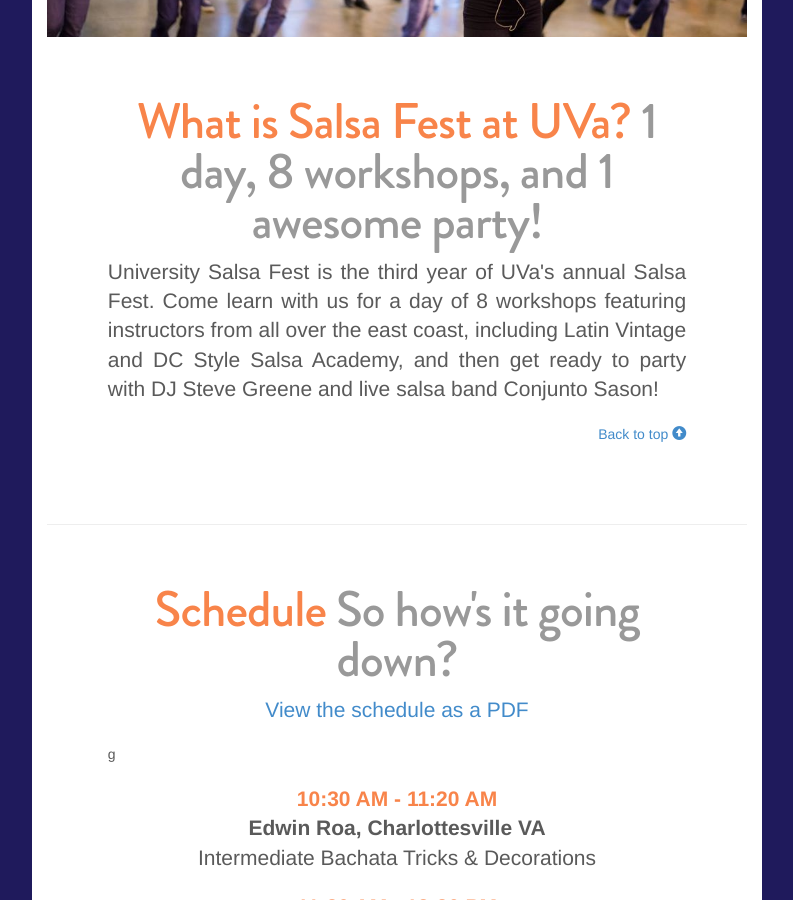
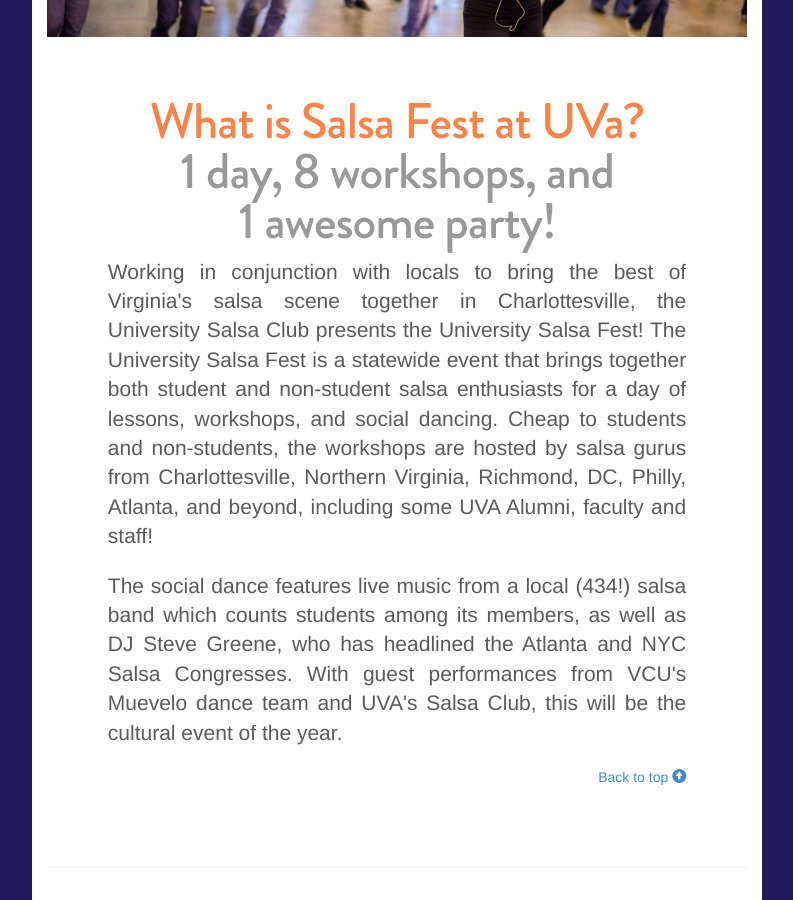
Before and after one commit to swoloszynski/universitysalsafest, a Jekyll site: the page bootstrap-3.0.3/examples/jumbotron-narrow/index.html, which Jekyll copies as it is, in a window 1280 px wide and 900 px high, scrolled down 634 px. Shown: the whole window, without its empty margins (243-1036 px from the left). Built offline with Jekyll 4.4.1, drawn with Linux system fonts in a browser that asks for light colours; Markdown is read by kramdown in place of the engine named in the settings.

Commit message:
Update About content

```diff
--- a/bootstrap-3.0.3/examples/jumbotron-narrow/index.html
+++ b/bootstrap-3.0.3/examples/jumbotron-narrow/index.html
@@ -55,8 +55,9 @@
       <a id="about"></a>
       <div class="row featurette">
         <div class="col-md-10 col-md-offset-1">
-          <h2 class="featurette-heading light-orange">What is Salsa Fest at UVa? <span class="text-muted">1 day, 8 workshops, and 1 awesome party!</span></h2>
-          <p class="lead justified">University Salsa Fest is the third year of UVa's annual Salsa Fest. Come learn with us for a day of 8 workshops featuring instructors from all over the east coast, including Latin Vintage and DC Style Salsa Academy, and then get ready to party with DJ Steve Greene and live salsa band Conjunto Sason!</p>
+          <h2 class="featurette-heading light-orange">What is Salsa Fest at UVa? <span class="text-muted">1&nbsp;day, 8&nbsp;workshops, and 1&nbsp;awesome party!</span></h2>
+          <p class="lead justified">Working in conjunction with locals to bring the best of Virginia's salsa scene together in Charlottesville, the University Salsa Club presents the University Salsa Fest! The University Salsa Fest is a statewide event that brings together both student and non-student salsa enthusiasts for a day of lessons, workshops, and social dancing. Cheap to students and non-students, the workshops are hosted by salsa gurus from Charlottesville, Northern Virginia, Richmond, DC, Philly, Atlanta, and beyond, including some UVA Alumni, faculty and staff!</p>
+          <p class="lead justified">The social dance features live music from a local (434!) salsa band which counts students among its members, as well as DJ Steve Greene, who has headlined the Atlanta and NYC Salsa Congresses. With guest performances from VCU's Muevelo dance team and UVA's Salsa Club, this will be the cultural event of the year.</p>
           <p class="right-aligned"><a href="#top">Back to top  <span class="glyphicon glyphicon-circle-arrow-up"></span></a></p>
         </div>
       </div>
@@ -69,7 +70,7 @@
           <h2 class="featurette-heading light-orange">Schedule <span class="text-muted">So how's it going down?</span></h2>
 
           <p class="lead center-aligned"><a href="schedule.pdf" target="blank">View the schedule as a PDF</a></p>
-          g
+
           <p class="lead schedule-time light-orange schedule-bold">10:30 AM - 11:20 AM</p>
           <p class="lead schedule-middle schedule-bold">Edwin Roa, Charlottesville VA</p>
           <p class="lead schedule-item">Intermediate Bachata Tricks & Decorations</p>
```
